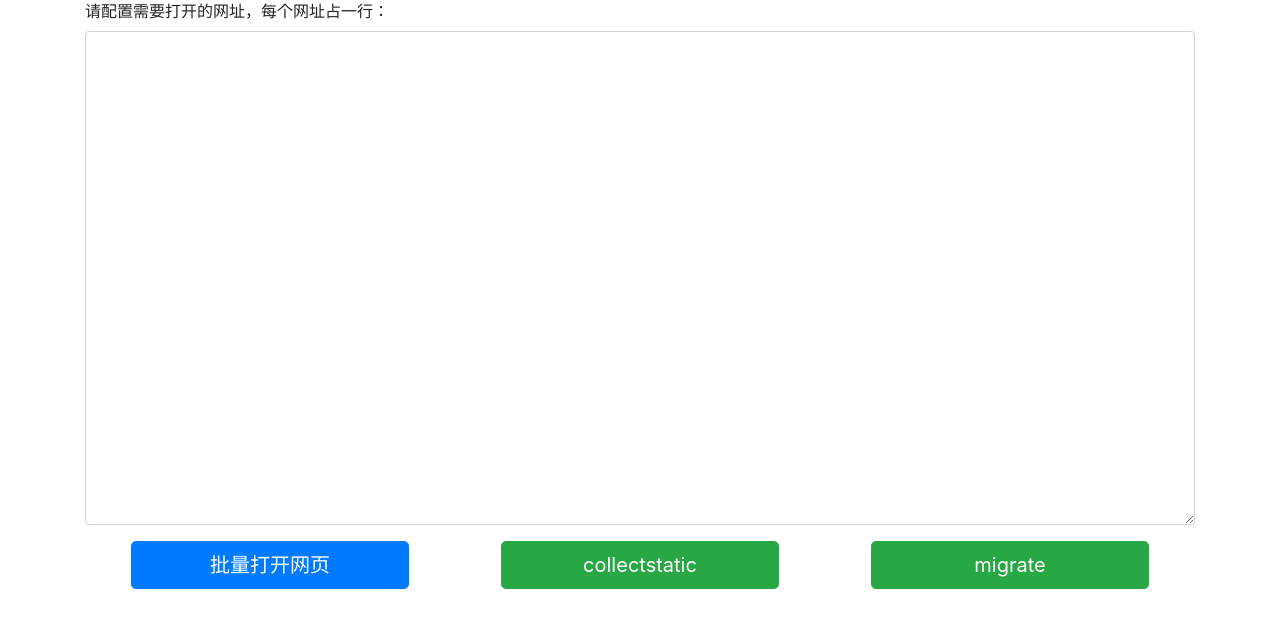
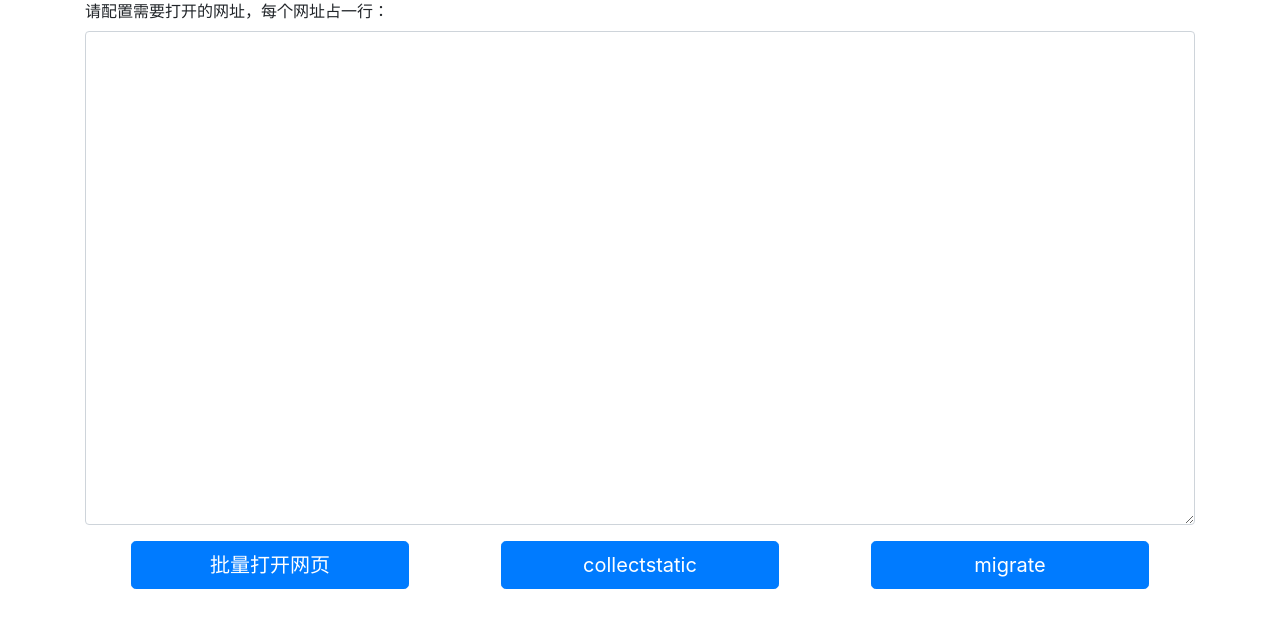
Before and after one commit to ForeverDreamer/batch_tabs, a Django app: page / in a window 1280 px wide. Shown: the part 57-698 px from the top of the page. Run offline with Django 3.2, Linux system fonts and the light colour scheme; data that the repository does not hold is empty; some libraries are stand-ins or nearby versions.

Commit message:
局部代码优化

```diff
--- a/cmd_tool/views.py
+++ b/cmd_tool/views.py
@@ -8,7 +8,10 @@ from rest_framework import status
 class CollectstaticAPIView(APIView):
     def post(self, *args, **kwargs):
         # subprocess此模块用于代替一些老旧的模块与功能，例如：os.system, os.spawn*
-        subprocess.run(['python', 'manage.py', 'collectstatic'])
+        subprocess.run(['python', 'manage.py', 'collectstatic', '--noinput'])
+        # Therefore if you remove an application from INSTALLED_APPS, it's a good idea to use the collectstatic --clear
+        # option in order to remove stale static files
+        # subprocess.run(['python', 'manage.py', 'collectstatic', '--clear', '--noinput'])
         return Response({'msg': 'Collectstatic命令接收成功'}, status=status.HTTP_200_OK)
 
 
--- a/templates/bt/home.html
+++ b/templates/bt/home.html
@@ -23,10 +23,10 @@
                 批量打开网页
             </button>
             <!-- <button id="testBtn" type="button" class="btn btn-success btn-lg btn-block w-25 mx-auto mt-2"> -->
-            <button id="collectstaticBtn" type="button" class="btn btn-success btn-lg w-25">
+            <button id="collectstaticBtn" type="button" class="btn btn-primary btn-lg w-25">
                 collectstatic
             </button>
-            <button id="migrateBtn" type="button" class="btn btn-success btn-lg w-25">
+            <button id="migrateBtn" type="button" class="btn btn-primary btn-lg w-25">
                 migrate
             </button>
         </div>
```
